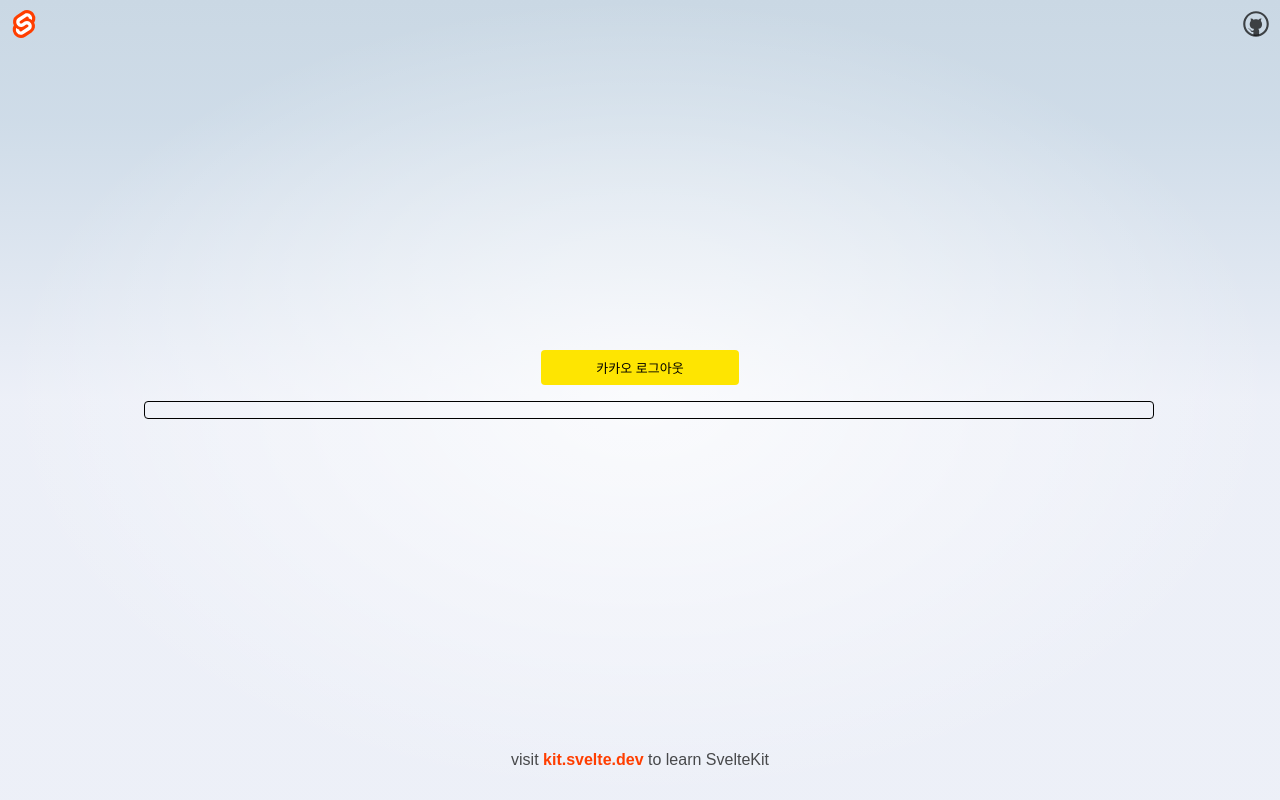
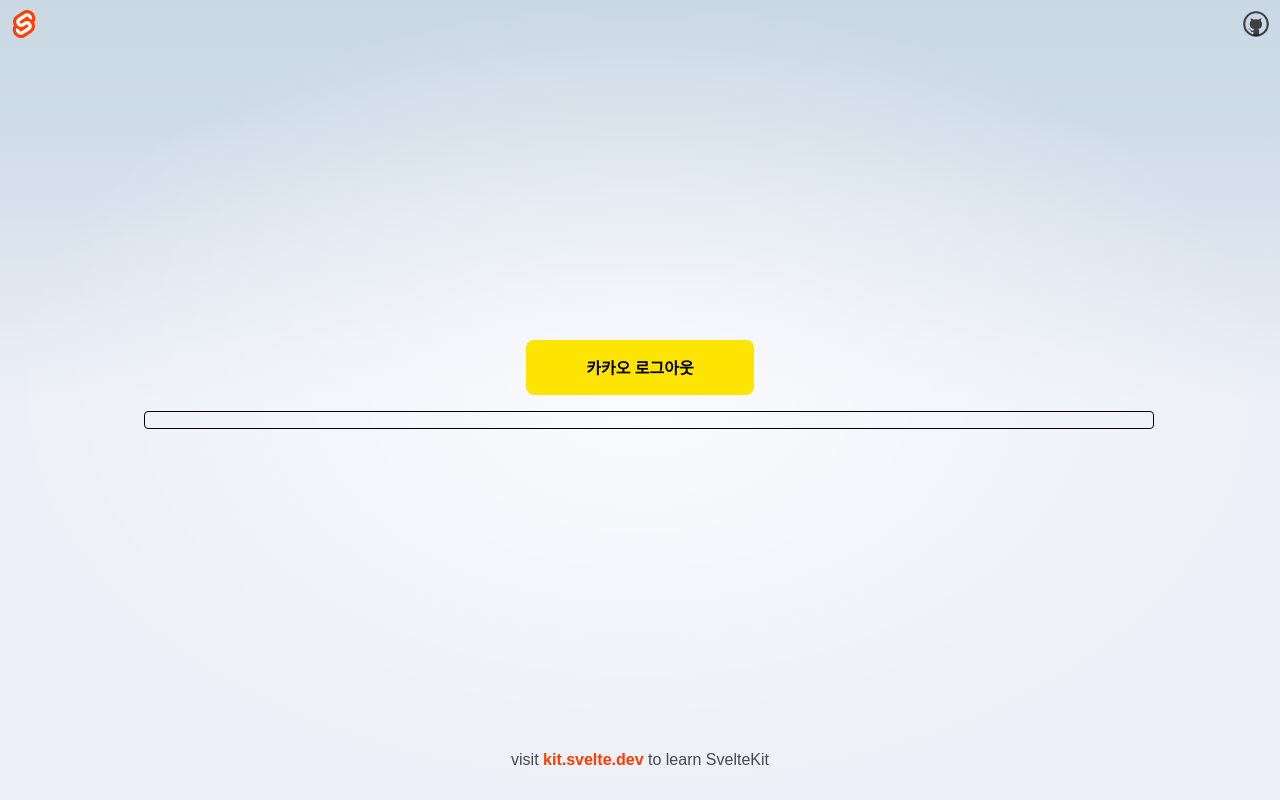
Before and after one commit to GeonWooPaeng/social_login, a SvelteKit app: page /kakao_login in a window 1280 px wide. Built offline with nearby package versions, Linux system fonts and the light colour scheme; no server answers.

Commit message:
feat: 네이버 로그인 구현, 네이버/카카오 구역 나누기

```diff
--- a/src/routes/kakao_login/+page.svelte
+++ b/src/routes/kakao_login/+page.svelte
@@ -9,16 +9,17 @@
 		align-items: center;
 	}
 	.btn_kakao_logout_cls {
-		width: 20%;
-		height: 35px;
+		width: 23%;
+		height: 55px;
 		margin-bottom: 16px;
 		outline: none;
 		border: none;
-		border-radius: 4px;
+		border-radius: 8px;
 		display: inline;
 		background-color: #fee501;
 		text-align: center;
-		font-weight: 400;
+		font-weight: bold;
+		font-size: 16px;
 		cursor: pointer;
 	}
 	.div_user_info_cls {
```
Also changed, not shown: 1 other file (tests, documents, lock files or other folders).
